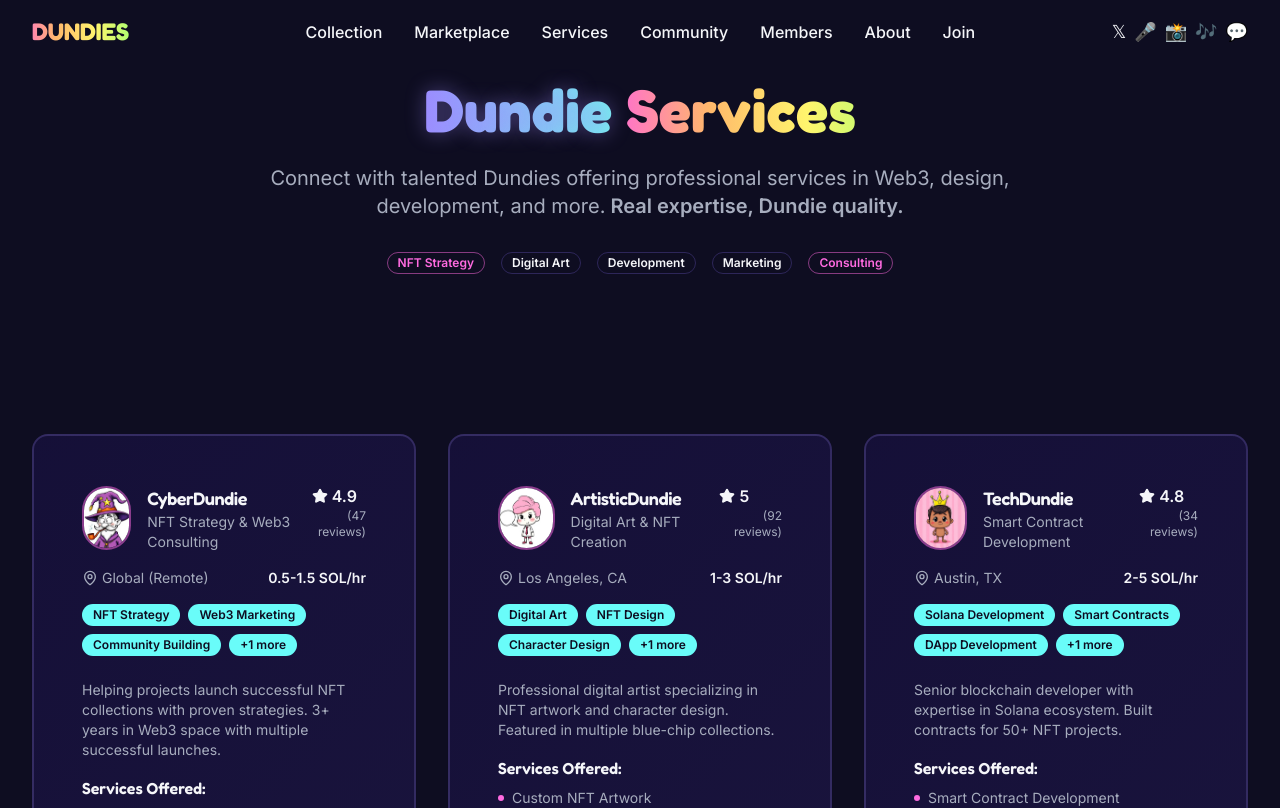
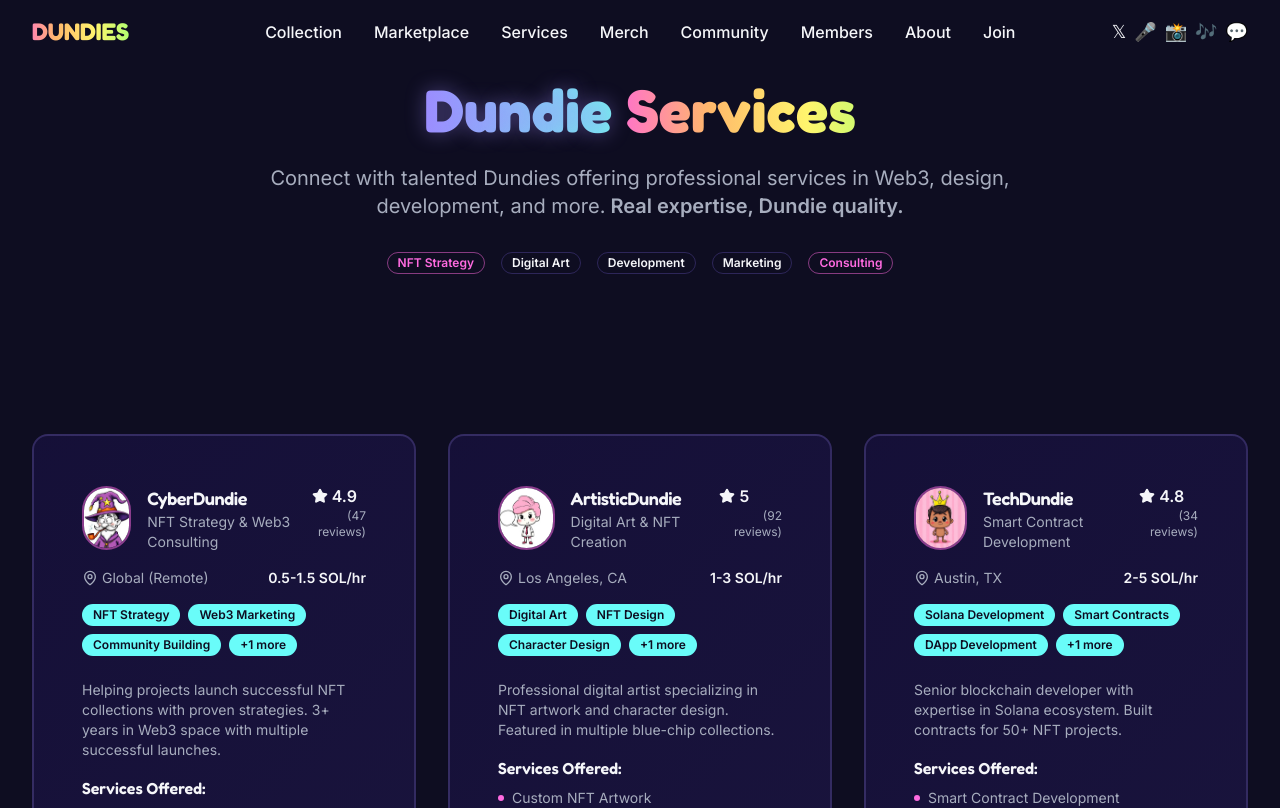
Before and after one commit to Morgen33/dundies-neon-district, a React (Vite) app: page /services in a window 1280 px wide. Shown: the top 808 px of the page. Built offline with nearby package versions, Linux system fonts and the light colour scheme.

Commit message:
Add merch to nav bar
Added a "Merch" link to the navigation bar, pointing to the Dundies collection.
- **Edited** `src/components/Navbar.tsx

```diff
--- a/src/components/Navigation.tsx
+++ b/src/components/Navigation.tsx
@@ -19,6 +19,7 @@ const Navigation = () => {
     { href: '#collection', label: 'Collection' },
     { href: '/marketplace', label: 'Marketplace' },
     { href: '/services', label: 'Services' },
+    { href: 'https://ultraixclothing.com/collections/spu-x-dundies-collection', label: 'Merch', external: true },
     { href: '#community', label: 'Community' },
     { href: '#wall-of-fame', label: 'Members' },
     { href: '#about', label: 'About' },
@@ -53,6 +54,8 @@ const Navigation = () => {
                 <a
                   key={link.href}
                   href={link.href}
+                  target={link.external ? "_blank" : undefined}
+                  rel={link.external ? "noopener noreferrer" : undefined}
                   className="text-foreground hover:text-hot-pink transition-colors duration-300 font-medium relative group"
                 >
                   {link.label}
@@ -100,6 +103,8 @@ const Navigation = () => {
                 <a
                   key={link.href}
                   href={link.href}
+                  target={link.external ? "_blank" : undefined}
+                  rel={link.external ? "noopener noreferrer" : undefined}
                   className="block px-3 py-2 text-base font-medium text-foreground hover:text-hot-pink transition-colors duration-300"
                   onClick={() => setIsMobileMenuOpen(false)}
                 >
```
